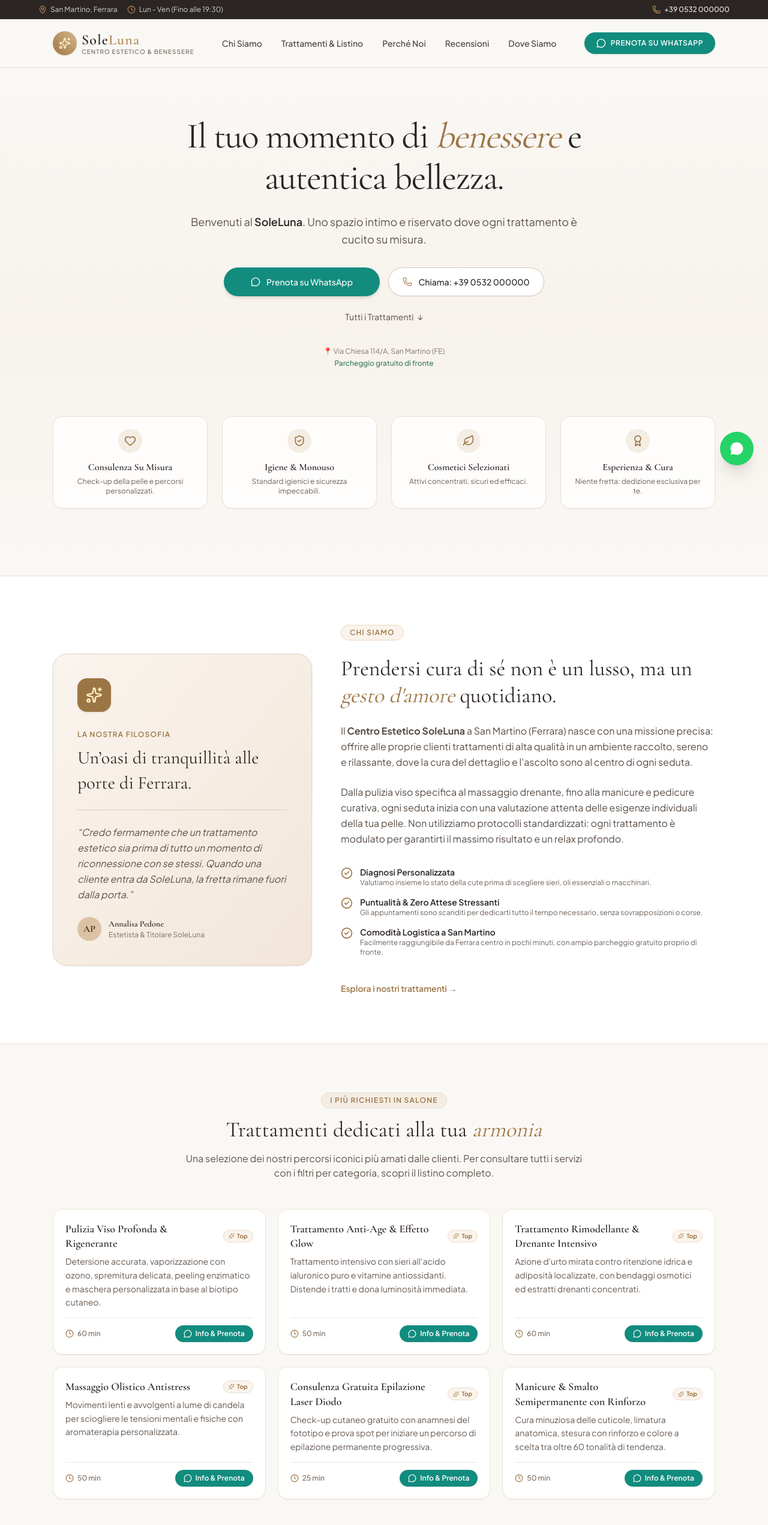
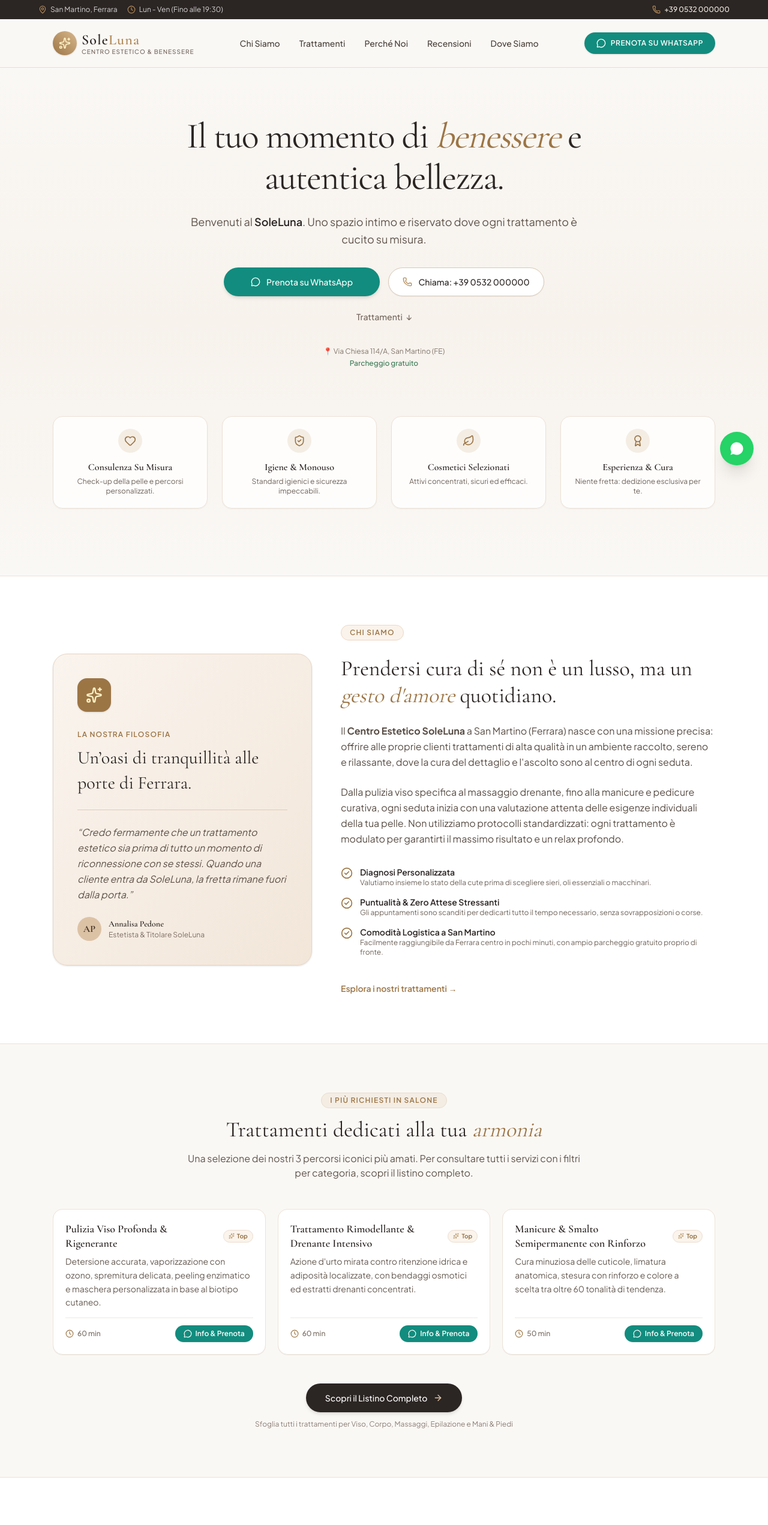
Before and after one commit to mattiafurini/Soleluna_website, a Next.js app: page / in a window 1280 px wide. Shown: the top 2543 px of the page at 60% size. Built offline with nearby package versions, Linux system fonts and the light colour scheme.

Commit message:
feat: limit home treatments to top 3 icons

```diff
--- a/src/app/trattamenti/page.tsx
+++ b/src/app/trattamenti/page.tsx
@@ -6,7 +6,7 @@ import { WhatsAppBookingBanner } from "@/components/WhatsAppBookingBanner";
 import { TrattamentiContent } from "./TrattamentiContent";
 
 export const metadata: Metadata = {
-  title: "Listino Trattamenti & Servizi | SoleLuna Centro Estetico Ferrara",
+  title: "Trattamenti & Servizi | SoleLuna Centro Estetico Ferrara",
   description:
     "Scopri il listino completo dei trattamenti viso, corpo, massaggi relax, epilazione e semipermanente del Centro Estetico SoleLuna a San Martino, Ferrara. Prenota su WhatsApp.",
 };
--- a/src/components/Header.tsx
+++ b/src/components/Header.tsx
@@ -81,11 +81,10 @@ export function Header() {
           </a>
           <Link
             href="/trattamenti"
-            className={`transition-colors cursor-pointer ${
-              pathname === "/trattamenti" ? "text-[#b38b59] font-semibold" : "hover:text-[#b38b59]"
-            }`}
+            className={`transition-colors cursor-pointer ${pathname === "/trattamenti" ? "text-[#b38b59] font-semibold" : "hover:text-[#b38b59]"
+              }`}
           >
-            Trattamenti & Listino
+            Trattamenti
           </Link>
           <a
             href="#perche-noi"
@@ -147,11 +146,10 @@ export function Header() {
             <Link
               href="/trattamenti"
               onClick={() => setMobileMenuOpen(false)}
-              className={`py-1 border-b border-[#f0e4d8] cursor-pointer ${
-                pathname === "/trattamenti" ? "text-[#b38b59] font-semibold" : "hover:text-[#b38b59]"
-              }`}
+              className={`py-1 border-b border-[#f0e4d8] cursor-pointer ${pathname === "/trattamenti" ? "text-[#b38b59] font-semibold" : "hover:text-[#b38b59]"
+                }`}
             >
-              Trattamenti & Listino
+              Trattamenti
             </Link>
             <a
               href="#perche-noi"
--- a/src/components/Hero.tsx
+++ b/src/components/Hero.tsx
@@ -59,7 +59,7 @@ export function Hero() {
                 onClick={scrollToTrattamenti}
                 className="inline-flex items-center justify-center gap-1.5 px-5 py-2 text-xs sm:text-sm font-medium text-[#73655c] hover:text-[#2b2523] transition-colors cursor-pointer"
               >
-                <span>Tutti i Trattamenti</span>
+                <span>Trattamenti</span>
                 <span>↓</span>
               </a>
             </div>
@@ -68,7 +68,7 @@ export function Hero() {
           {/* Logistic note */}
           <div className="pt-2 text-xs text-[#82766d] flex flex-col items-center justify-center gap-1">
             <span>📍 Via Chiesa 114/A, San Martino (FE)</span>
-            <span className="text-[#3b7a57] font-medium">Parcheggio gratuito di fronte</span>
+            <span className="text-[#3b7a57] font-medium">Parcheggio gratuito</span>
           </div>
         </div>
 
--- a/src/components/ServicesSection.tsx
+++ b/src/components/ServicesSection.tsx
@@ -3,8 +3,9 @@ import { SERVICES, SALON_INFO, ServiceItem } from "@/data/salon";
 import { Clock, MessageCircle, Sparkles, ArrowRight } from "lucide-react";
 
 export function ServicesSection() {
-  // Mostriamo solo i trattamenti Top / Più richiesti in Home Page
-  const topServices = SERVICES.filter((s) => s.popular);
+  // Mostriamo esattamente i 3 trattamenti iconici principali in Home Page (Viso, Corpo, Mani)
+  const TOP_SERVICE_IDS = ["pulizia-viso", "drenante-anticellulite", "semipermanente-mani"];
+  const topServices = TOP_SERVICE_IDS.map((id) => SERVICES.find((s) => s.id === id)!).filter(Boolean);
 
   return (
     <section id="trattamenti" className="py-20 bg-[#faf8f5] scroll-mt-20">
@@ -18,12 +19,12 @@ export function ServicesSection() {
             Trattamenti dedicati alla tua <span className="italic text-[#9c7545]">armonia</span>
           </h2>
           <p className="text-sm sm:text-base text-[#61554c]">
-            Una selezione dei nostri percorsi iconici più amati dalle clienti. Per consultare tutti i servizi con i filtri per categoria, scopri il listino completo.
+            Una selezione dei nostri 3 percorsi iconici più amati. Per consultare tutti i servizi con i filtri per categoria, scopri il listino completo.
           </p>
         </div>
 
-        {/* Services Grid (Top Treatments) */}
-        <div className="mt-10 sm:mt-12 grid grid-cols-1 gap-3 sm:gap-5 md:grid-cols-2 lg:grid-cols-3">
+          {/* Services Grid (3 Top Treatments in a single balanced row on desktop) */}
+          <div className="mt-10 sm:mt-12 grid grid-cols-1 md:grid-cols-3 gap-3 sm:gap-5">
             {topServices.map((service: ServiceItem) => {
               const whatsappText = `Ciao SoleLuna! ✨ Vorrei informazioni e disponibilità per il trattamento: "${service.name}".`;
               const whatsappUrl = `https://wa.me/${SALON_INFO.whatsappNumber}?text=${encodeURIComponent(whatsappText)}`;
@@ -76,7 +77,7 @@ export function ServicesSection() {
               href="/trattamenti"
               className="inline-flex items-center gap-2.5 px-8 py-3.5 rounded-full bg-[#2b2523] hover:bg-[#433834] text-white font-medium text-sm shadow-md hover:shadow-lg transition-all hover:-translate-y-0.5 group"
             >
-            <span>Scopri il Listino Completo con Filtri</span>
+              <span>Scopri il Listino Completo</span>
               <ArrowRight className="w-4 h-4 text-[#e0c4a4] group-hover:translate-x-1 transition-transform" />
             </Link>
             <p className="text-xs text-[#8c7e75]">
```
Lines whose indentation alone changed are shown as unchanged.
